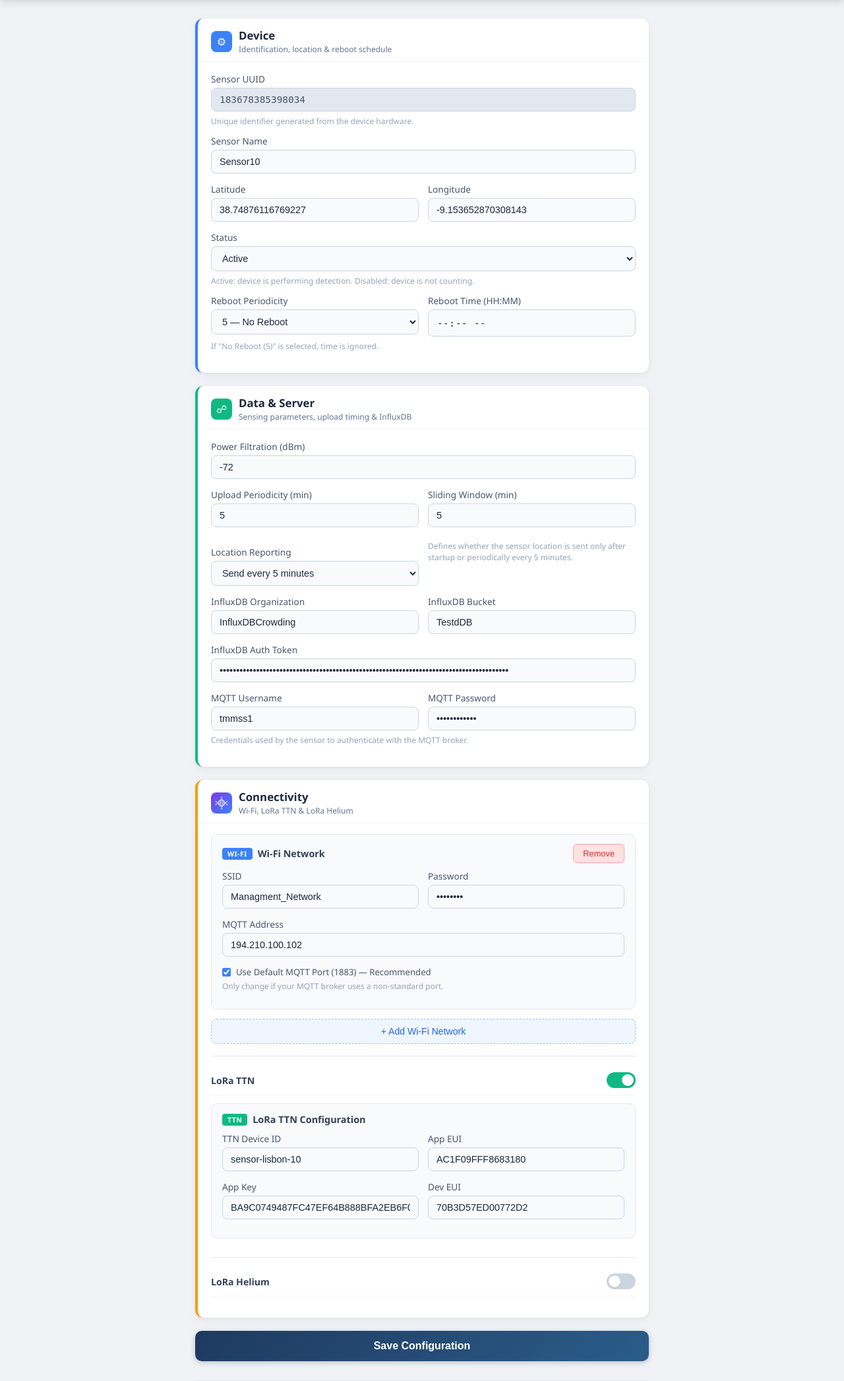
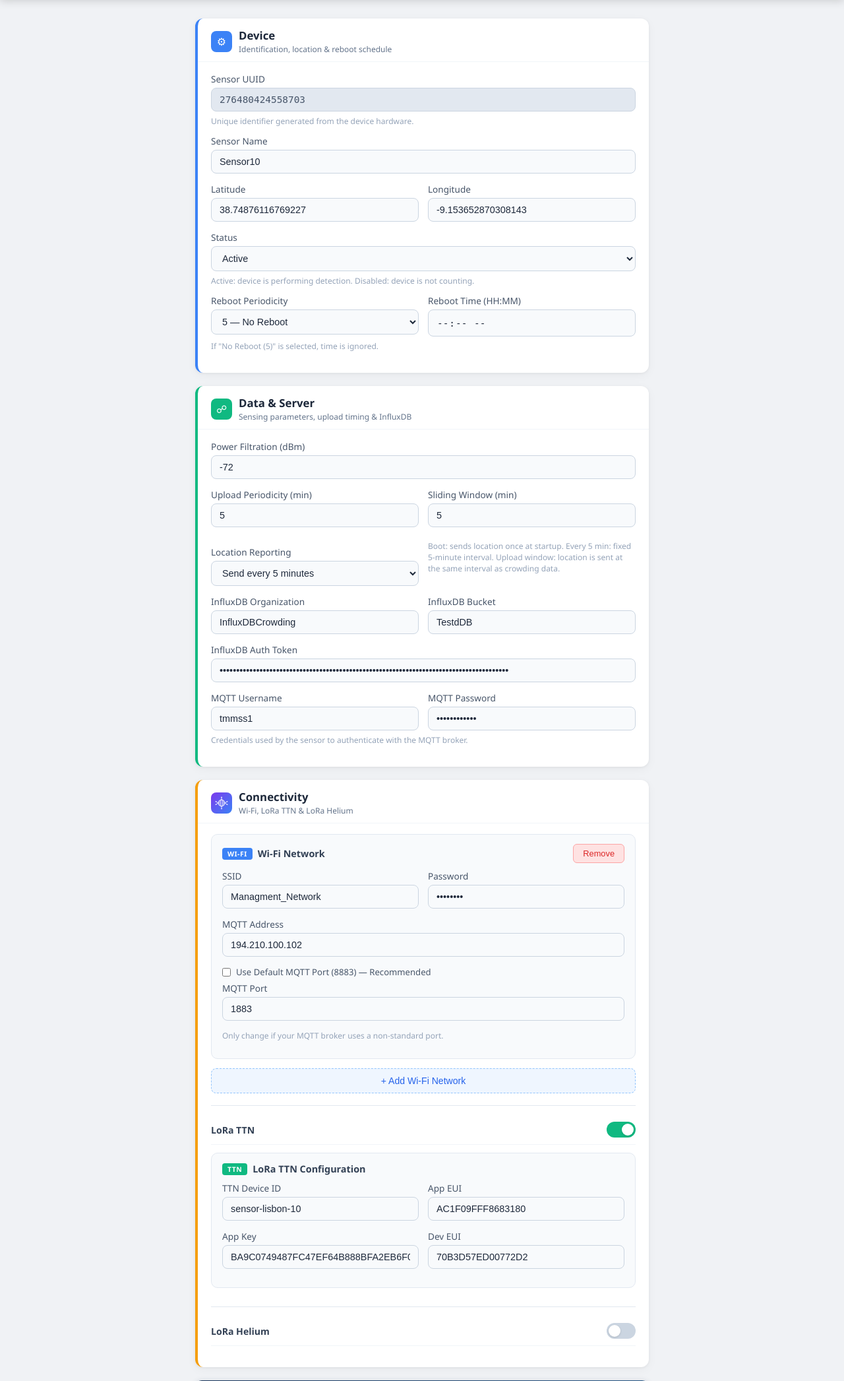
Before and after one commit to jpnoa1/CrowdSensor_repository, a Flask app: page / in a window 1280 px wide. Shown: the part 96-2189 px from the top of the page at 66% size. Run offline with Flask 3, Linux system fonts and the light colour scheme.

Commit message:
Communication over TLS

```diff
--- a/sendSensorLocation.py
+++ b/sendSensorLocation.py
@@ -143,7 +143,7 @@ uart_locked = False
 # If periodic location mode is active and the active upload technology is LoRa,
 # reserve the UART before trying to refresh GPS.
 # Otherwise sendCrowdingData.py may acquire the UART while this script is waiting for GPS.
-if uploadTechnology == "lora" and locationSendMode == "periodic_5min" and not called_from_boot:
+if uploadTechnology == "lora" and locationSendMode in ("periodic_5min", "periodic_upload_window") and not called_from_boot:
     uart_locked = wait_for_lora_uart_lock(
         caller="sendSensorLocation_lora_pre_gps",
         max_wait_sec=15,
@@ -157,7 +157,7 @@ if uploadTechnology == "lora" and locationSendMode == "periodic_5min" and not ca
 
 # Refresh GPS only when periodic location mode is configured and this is not the boot call.
 # During boot, sensorCommunicationAvailable.py already tries to get GPS and updates the DB.
-if locationSendMode == "periodic_5min" and not called_from_boot:
+if locationSendMode in ("periodic_5min", "periodic_upload_window") and not called_from_boot:
     print("[LOCATION] Periodic location mode active. Trying to refresh GPS position...")
 
     try:
--- a/sensor-config-site/app.py
+++ b/sensor-config-site/app.py
@@ -22,6 +22,9 @@ from uuid import getnode
 from time import sleep
 from typing import Dict, List, Tuple
 
+import sys
+sys.path.insert(0, "/home/kali/Desktop")
+
 from flask import Flask, render_template, request, redirect, url_for, after_this_request
 
 
@@ -44,7 +47,7 @@ SENSOR_CONFIG_REMOTE = "/home/kali/Desktop/sensorConfigurationRemotely.py"
 PENDING_SYNC_FILE = "/home/kali/Desktop/.pending_cloud_sync"
 
 DEFAULT_MQTT_HOST = "t.monicrowd.sensinglab.eu"
-DEFAULT_MQTT_PORT = 1883
+DEFAULT_MQTT_PORT = 8883
 
 USE_REBOOT = False
 
@@ -172,7 +175,7 @@ def parse_connectivity(form) -> tuple[list[dict], list[str]]:
             "ssid": ssid,
             "password": pwd,
             "mqtt_address": addr,
-            "mqtt_port": port if port else "1883",
+            "mqtt_port": port if port else "8883",
         })
 
     # --- TTN --------------------------------------------------------------------
@@ -251,8 +254,8 @@ def validate_sensor(cfg: Dict[str, str]) -> List[str]:
     if (_to_int(cfg.get("Sliding Window", "")) or 0) <= 0:
         errors.append("Sliding Window must be a positive integer (minutes).")
 
-    if cfg.get("Location Send Mode") not in ("boot", "periodic_5min"):
-        errors.append("Location Send Mode must be 'boot' or 'periodic_5min'.")
+    if cfg.get("Location Send Mode") not in ("boot", "periodic_5min", "periodic_upload_window"):
+        errors.append("Location Send Mode must be 'boot', 'periodic_5min', or 'periodic_upload_window'.")
 
     rp = cfg.get("Reboot Periodicity", "")
 
@@ -284,7 +287,7 @@ def validate_connectivity(conn: List[dict]) -> List[str]:
             ssid = c.get("ssid", "")
             pwd = c.get("password", "")
             mqtt_addr = c.get("mqtt_address", "")
-            mqtt_port = c.get("mqtt_port", "1883")
+            mqtt_port = c.get("mqtt_port", "8883")
 
             if not ssid:
                 errors.append(f"Wi-Fi #{i}: SSID is required.")
@@ -481,8 +484,8 @@ def release_wlan_from_hotspot() -> None:
 
 def connect_wifi_if_present(conn: List[dict]) -> bool:
     """
-    Configure all Wi-Fi profiles and try to connect by priority.
-    Returns True if one Wi-Fi connection succeeds.
+    Configure all Wi-Fi profiles, release hotspot, and connect
+    using the same scan-first logic as sensorCommunicationCheck.
     """
     profile_names = configure_all_wifi_profiles(conn)
 
@@ -491,38 +494,19 @@ def connect_wifi_if_present(conn: List[dict]) -> bool:
 
     release_wlan_from_hotspot()
 
-    print("[WiFi] Rescanning networks...")
+    # Give NM time to fully release wlan0
+    sleep(3)
 
-    subprocess.run(
-        ["sudo", NMCLI_BIN, "device", "wifi", "rescan", "ifname", WLAN_IFACE],
-        check=False,
-    )
+    # Reuse the same scan-first approach as sensorCommunicationCheck
+    from sensorFunctions import try_wifi_failover, check_wifi_connection
 
-    sleep(5)
+    ok, profile = try_wifi_failover(skip_current=False)
 
-    for profile_name in profile_names:
-        print(f"[WiFi] Trying profile: {profile_name}")
+    if ok:
+        print(f"[WiFi] Connected via {profile}")
+        return True
 
-        result = subprocess.run(
-            [
-                "sudo", NMCLI_BIN,
-                "--wait", "20",
-                "connection", "up", profile_name,
-                "ifname", WLAN_IFACE,
-            ],
-            text=True,
-            capture_output=True,
-            check=False,
-        )
-
-        print("[WiFi] stdout:", result.stdout)
-        print("[WiFi] stderr:", result.stderr)
-
-        if result.returncode == 0:
-            print(f"[WiFi] Connected using profile: {profile_name}")
-            return True
-
-    print("[WiFi][ERROR] Could not connect to any configured Wi-Fi network.")
+    print("[WiFi][ERROR] No visible configured network could connect.")
     return False
 
 
--- a/sensor-config-site/templates/index.html
+++ b/sensor-config-site/templates/index.html
@@ -316,10 +316,15 @@
                 <option value="periodic_5min" {{ "selected" if cfg.get('Location Send Mode', 'boot')=="periodic_5min" else "" }}>
                   Send every 5 minutes
                 </option>
+                </option>
+                <option value="periodic_upload_window" {{ "selected" if cfg.get('Location Send Mode', 'boot')=="periodic_upload_window" else "" }}>
+                  Send with upload window
+                </option>
               </select>
             </label>
             <small class="hint">
-              Defines whether the sensor location is sent only after startup or periodically every 5 minutes.
+              Boot: sends location once at startup. Every 5 min: fixed 5-minute interval.
+              Upload window: location is sent at the same interval as crowding data.
             </small>
           </div>
 
@@ -507,11 +512,11 @@
           <input name="WiFi MQTT Address" placeholder="Hostname or IP"></label>
         <div class="check-label">
           <input type="checkbox" class="use-default-mqtt" checked>
-          Use Default MQTT Port (1883) — Recommended
+          Use Default MQTT Port (8883) — Recommended
         </div>
         <label class="mqtt-port-label" style="display:none;margin-top:6px"><span class="lbl">MQTT Port</span>
           <input name="MQTT Port" type="number" min="1" max="65535" step="1"
-                 class="mqtt-port-input" value="1883"></label>
+                 class="mqtt-port-input" value="8883"></label>
         <small class="hint" style="margin-top:4px">Only change if your MQTT broker uses a non-standard port.</small>
       </div>`;
 
@@ -531,7 +536,7 @@
         const def = cb.checked;
         lbl.style.display = def ? 'none' : 'block';
         inp.readOnly = def;
-        if (def) inp.value = '1883';
+        if (def) inp.value = '8883';
       }
       cb.addEventListener('change', sync);
 
@@ -543,7 +548,7 @@
         if (s) s.value = data.ssid || '';
         if (p) p.value = data.password || '';
         if (c) c.value = data.mqtt_address || data.cloud_address || '';
-        if (data.mqtt_port && data.mqtt_port !== '1883') {
+        if (data.mqtt_port && data.mqtt_port !== '8883') {
           inp.value = data.mqtt_port;
           cb.checked = false;
         }
--- a/sensorCommunicationCheck.py
+++ b/sensorCommunicationCheck.py
@@ -169,7 +169,7 @@ else:
 #wifiConnected = False
 #set_wifi_connected(False)
 #loraAvailable = False
-#set_lora_available(True)
+#set_lora_available(False)
 #set_lora_connected(False)
 
 
--- a/sensorConfigurationRemotely.py
+++ b/sensorConfigurationRemotely.py
@@ -17,7 +17,7 @@ CONFIG_PATH = "/home/kali/Desktop/sensor-config-site/data/sensor_config.toml"
 PENDING_SYNC_FILE = "/home/kali/Desktop/.pending_cloud_sync"
 
 DEFAULT_MQTT_HOST = "t.monicrowd.sensinglab.eu"
-DEFAULT_MQTT_PORT = 1883
+DEFAULT_MQTT_PORT = 8883
 
 
 try:
@@ -183,7 +183,7 @@ def normalize_location_send_mode(value):
     """
     value = str(value).strip() if value is not None else "boot"
 
-    if value in ("boot", "periodic_5min"):
+    if value in ("boot", "periodic_5min", "periodic_upload_window"):
         return value
 
     print(f"[Config][WARN] Invalid Location Send Mode '{value}'. Falling back to 'boot'.")
```
Also changed, not shown: sendCrowdingData.py (+19 -6 lines), sensorFunctions.py (+10 -4 lines).
